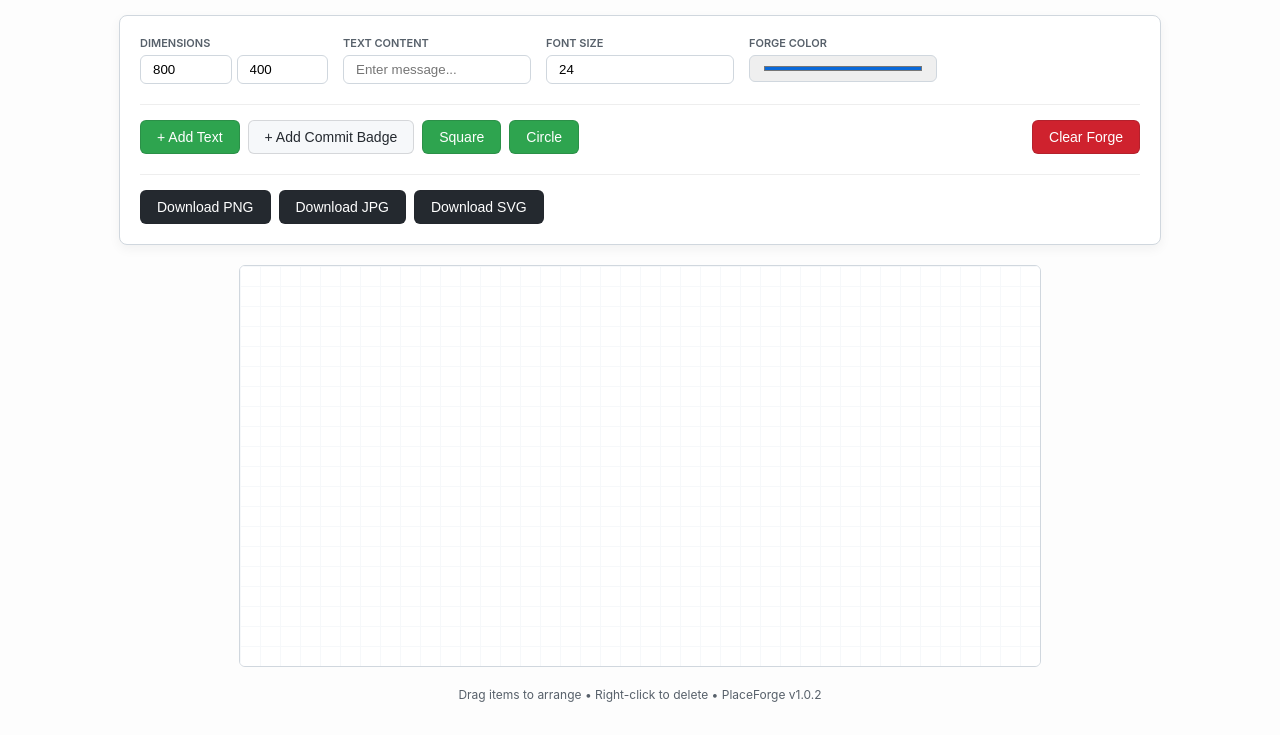
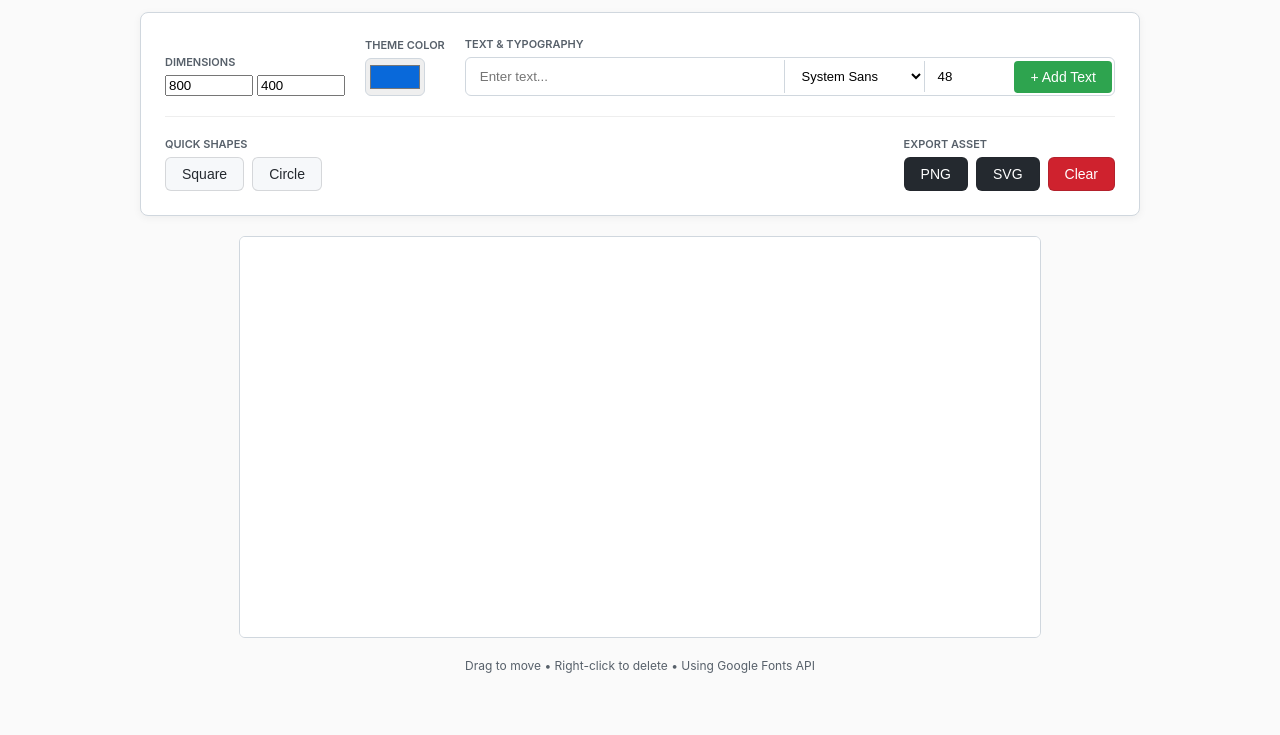
Before and after one commit to ducosdesign/PlaceForge, a plain HTML site: page index.html in a window 1280 px wide. Shown: the part 65-800 px from the top of the page. Drawn offline with Linux system fonts and the light colour scheme.

Commit message:
Update index.html
feat: implement PlaceForge v1.0.3 with Google Fonts and streamlined UI

```diff
--- a/index.html
+++ b/index.html
@@ -10,41 +10,45 @@
             --gh-border: #d0d7de;
             --pf-blue: #0969da;
             --pf-green: #2ea44f;
+            --pf-dark: #24292f;
         }
-        body { font-family: -apple-system, BlinkMacSystemFont, "Segoe UI", Helvetica, Arial, sans-serif; display: flex; flex-direction: column; align-items: center; background: #fdfdfd; margin: 0; padding: 20px; color: #24292f; }
+        body { font-family: -apple-system, BlinkMacSystemFont, "Segoe UI", Helvetica, Arial, sans-serif; display: flex; flex-direction: column; align-items: center; background: #fafafa; margin: 0; padding: 20px; color: var(--pf-dark); }
 
         .header { width: 100%; max-width: 1000px; margin-bottom: 20px; border-bottom: 1px solid var(--gh-border); padding-bottom: 10px; }
-        .header h1 { margin: 0; font-size: 24px; font-weight: 600; display: flex; align-items: center; gap: 10px; }
+        .header h1 { margin: 0; font-size: 22px; font-weight: 600; }
         .header h1 span { font-weight: 300; color: #57606a; }
 
-        .controls { background: white; padding: 20px; border-radius: 8px; border: 1px solid var(--gh-border); box-shadow: 0 4px 12px rgba(0,0,0,0.05); margin-bottom: 20px; display: grid; grid-template-columns: repeat(auto-fit, minmax(180px, 1fr)); gap: 15px; width: 100%; max-width: 1000px; }
+        .controls { background: white; padding: 24px; border-radius: 8px; border: 1px solid var(--gh-border); box-shadow: 0 2px 8px rgba(0,0,0,0.05); margin-bottom: 20px; width: 100%; max-width: 1000px; box-sizing: border-box; }
 
-        .canvas-container { position: relative; background: #fff; border: 1px solid var(--gh-border); overflow: auto; border-radius: 6px; box-shadow: inset 0 0 10px rgba(0,0,0,0.02); }
+        .row { display: flex; gap: 20px; margin-bottom: 20px; align-items: flex-end; flex-wrap: wrap; }
+        .group { display: flex; flex-direction: column; gap: 6px; }
 
-        /* Blueprint Grid Effect */
+        .text-action-group { display: flex; align-items: center; background: #fff; border: 1px solid var(--gh-border); border-radius: 6px; padding: 2px; flex-grow: 1; }
+        .text-action-group input, .text-action-group select { border: none; padding: 8px 12px; outline: none; background: transparent; }
+        .text-action-group input[type="text"] { flex-grow: 2; min-width: 150px; }
+        .text-action-group input[type="number"] { width: 60px; border-left: 1px solid var(--gh-border); }
+        .text-action-group select { width: 140px; border-left: 1px solid var(--gh-border); cursor: pointer; font-size: 13px; }
+        .text-action-group button { border-radius: 4px; border: none; margin-left: 5px; }
+
+        .canvas-container { position: relative; background: #fff; border: 1px solid var(--gh-border); overflow: auto; border-radius: 6px; }
         canvas {
             background: #ffffff;
             cursor: crosshair;
             display: block;
-            background-image: linear-gradient(var(--gh-gray) 1px, transparent 1px), linear-gradient(90deg, var(--gh-gray) 1px, transparent 1px);
+            background-image: radial-gradient(var(--gh-border) 0.5px, transparent 0.5px);
             background-size: 20px 20px;
         }
 
-        .btn-group { grid-column: 1 / -1; display: flex; gap: 8px; flex-wrap: wrap; border-top: 1px solid #eee; margin-top: 5px; padding-top: 15px; }
-
-        button { padding: 8px 16px; cursor: pointer; border: 1px solid rgba(27,31,36,0.15); border-radius: 6px; background: var(--pf-green); color: white; font-weight: 500; font-size: 14px; transition: 0.1s; }
-        button:hover { background: #2c974b; box-shadow: 0 2px 4px rgba(0,0,0,0.1); }
-        button.secondary { background: var(--gh-gray); color: #24292f; }
-        button.secondary:hover { background: #ebecf0; }
-        button.export { background: #24292f; }
-        button.export:hover { background: #000; }
+        button { padding: 8px 16px; cursor: pointer; border: 1px solid rgba(27,31,36,0.15); border-radius: 6px; background: var(--pf-green); color: white; font-weight: 500; font-size: 14px; }
+        button:hover { background: #2c974b; }
+        button.secondary { background: var(--gh-gray); color: var(--pf-dark); }
+        button.export { background: var(--pf-dark); }
         button.danger { background: #cf222e; }
 
-        label { font-size: 11px; font-weight: 600; color: #57606a; text-transform: uppercase; display: block; margin-bottom: 5px; }
-        input { width: 100%; padding: 6px 12px; border: 1px solid var(--gh-border); border-radius: 6px; box-sizing: border-box; outline: none; }
-        input:focus { border-color: var(--pf-blue); ring: 2px solid var(--pf-blue); }
+        label { font-size: 11px; font-weight: 600; color: #57606a; text-transform: uppercase; }
+        input[type="color"] { width: 60px; height: 38px; padding: 2px; border: 1px solid var(--gh-border); border-radius: 6px; }
 
-        .footer { margin-top: 20px; font-size: 12px; color: #57606a; text-align: center; }
+        .footer { margin-top: 20px; font-size: 12px; color: #57606a; }
     </style>
 </head>
 <body>
@@ -54,38 +58,54 @@
     </div>
 
     <div class="controls">
-        <div>
-            <label>Dimensions</label>
-            <div style="display: flex; gap: 5px;">
-                <input type="number" id="canvasW" value="800" onchange="resizeCanvas()">
-                <input type="number" id="canvasH" value="400" onchange="resizeCanvas()">
+        <div class="row">
+            <div class="group">
+                <label>Dimensions</label>
+                <div style="display: flex; gap: 4px;">
+                    <input type="number" id="canvasW" value="800" style="width: 80px;" onchange="resizeCanvas()">
+                    <input type="number" id="canvasH" value="400" style="width: 80px;" onchange="resizeCanvas()">
+                </div>
+            </div>
+            <div class="group">
+                <label>Theme Color</label>
+                <input type="color" id="colorPicker" value="#0969da">
+            </div>
+            <div class="group" style="flex-grow: 1;">
+                <label>Text & Typography</label>
+                <div class="text-action-group">
+                    <input type="text" id="textInput" placeholder="Enter text...">
+                    <select id="fontFamily" onchange="loadGoogleFont(this.value)">
+                        <option value="sans-serif">System Sans</option>
+                        <option value="Roboto">Roboto</option>
+                        <option value="Playfair Display">Playfair Display</option>
+                        <option value="Montserrat">Montserrat</option>
+                        <option value="Open Sans">Open Sans</option>
+                        <option value="Bebas Neue">Bebas Neue</option>
+                        <option value="Pacifico">Pacifico</option>
+                        <option value="Courier Prime">Courier Prime</option>
+                    </select>
+                    <input type="number" id="fontSize" value="48" title="Font Size">
+                    <button onclick="addText()">+ Add Text</button>
+                </div>
             </div>
         </div>
-        <div>
-            <label>Text Content</label>
-            <input type="text" id="textInput" placeholder="Enter message...">
-        </div>
-        <div>
-            <label>Font Size</label>
-            <input type="number" id="fontSize" value="24">
-        </div>
-        <div>
-            <label>Forge Color</label>
-            <input type="color" id="colorPicker" value="#0969da">
-        </div>
 
-        <div class="btn-group">
-            <button onclick="addText()">+ Add Text</button>
-            <button class="secondary" onclick="addCommitLabel()">+ Add Commit Badge</button>
-            <button onclick="addShape('rect')">Square</button>
-            <button onclick="addShape('circle')">Circle</button>
-            <button class="danger" style="margin-left: auto;" onclick="clearCanvas()">Clear Forge</button>
-        </div>
-
-        <div class="btn-group">
-            <button class="export" onclick="exportImage('png')">Download PNG</button>
-            <button class="export" onclick="exportImage('jpeg')">Download JPG</button>
-            <button class="export" onclick="exportSVG()">Download SVG</button>
+        <div class="row" style="margin-bottom: 0; border-top: 1px solid #eee; padding-top: 20px;">
+            <div class="group">
+                <label>Quick Shapes</label>
+                <div style="display: flex; gap: 8px;">
+                    <button class="secondary" onclick="addShape('rect')">Square</button>
+                    <button class="secondary" onclick="addShape('circle')">Circle</button>
+                </div>
+            </div>
+            <div class="group" style="margin-left: auto;">
+                <label>Export Asset</label>
+                <div style="display: flex; gap: 8px;">
+                    <button class="export" onclick="exportImage('png')">PNG</button>
+                    <button class="export" onclick="exportSVG()">SVG</button>
+                    <button class="danger" onclick="clearCanvas()">Clear</button>
+                </div>
+            </div>
         </div>
     </div>
 
@@ -94,14 +114,10 @@
     </div>
 
     <div class="footer">
-        Drag items to arrange • Right-click to delete • PlaceForge v1.0.2
+        Drag to move • Right-click to delete • Using Google Fonts API
     </div>
 
 <script>
-    /**
-     * @project PlaceForge
-     * @commit 7f2a91 | Added grid-snap preview and branding
-     */
     const canvas = document.getElementById('mainCanvas');
     const ctx = canvas.getContext('2d');
     let elements = [];
@@ -109,33 +125,38 @@
     let isDragging = false;
     let offsetX, offsetY;
 
+    // Load Google Font dynamically
+    function loadGoogleFont(font) {
+        if (font === 'sans-serif') return;
+        const link = document.createElement('link');
+        link.rel = 'stylesheet';
+        link.href = `https://fonts.googleapis.com/css2?family=${font.replace(/ /g, '+')}&display=swap`;
+        document.head.appendChild(link);
+
+        // Redraw when loaded to reflect changes on existing elements
+        document.fonts.load(`10pt "${font}"`).then(() => draw());
+    }
+
     function resizeCanvas() {
         canvas.width = document.getElementById('canvasW').value;
         canvas.height = document.getElementById('canvasH').value;
         draw();
     }
 
-    function addText() {
+    async function addText() {
+        const font = document.getElementById('fontFamily').value;
+        const size = parseInt(document.getElementById('fontSize').value);
+
+        // Wait for font readiness before adding
+        await document.fonts.load(`${size}px "${font}"`);
+
         elements.push({
             type: 'text',
-            content: document.getElementById('textInput').value || "Placeholder Text",
-            x: 50, y: 100,
+            content: document.getElementById('textInput').value || "PlaceForge",
+            x: 50, y: 150,
             color: document.getElementById('colorPicker').value,
-            fontSize: parseInt(document.getElementById('fontSize').value)
-        });
-        draw();
-    }
-
-    function addCommitLabel() {
-        elements.push({
-            type: 'commit',
-            content: document.getElementById('textInput').value || "feat: update",
-            x: 50, y: 50,
-            w: 0,
-            h: 30,
-            color: '#ddf4ff',
-            textColor: '#0969da',
-            fontSize: 13
+            fontSize: size,
+            fontFamily: font
         });
         draw();
     }
@@ -144,8 +165,8 @@
         elements.push({
             type: shapeType,
             x: 100, y: 100,
-            w: 150, h: 100,
-            r: 50,
+            w: 200, h: 120,
+            r: 60,
             color: document.getElementById('colorPicker').value
         });
         draw();
@@ -156,7 +177,7 @@
         elements.forEach(el => {
             ctx.fillStyle = el.color;
             if (el.type === 'text') {
-                ctx.font = `${el.fontSize}px -apple-system, BlinkMacSystemFont, "Segoe UI", sans-serif`;
+                ctx.font = `${el.fontSize}px "${el.fontFamily}"`;
                 el.w = ctx.measureText(el.content).width;
                 el.h = el.fontSize;
                 ctx.fillText(el.content, el.x, el.y);
@@ -166,18 +187,6 @@
                 ctx.beginPath();
                 ctx.arc(el.x, el.y, el.r, 0, Math.PI * 2);
                 ctx.fill();
-            } else if (el.type === 'commit') {
-                ctx.font = `bold ${el.fontSize}px monospace`;
-                const tw = ctx.measureText(el.content).width;
-                el.w = tw + 24;
-                ctx.fillStyle = el.color;
-                ctx.beginPath();
-                ctx.roundRect(el.x, el.y, el.w, el.h, 6);
-                ctx.fill();
-                ctx.strokeStyle = '#0969da33';
-                ctx.stroke();
-                ctx.fillStyle = el.textColor;
-                ctx.fillText(el.content, el.x + 12, el.y + 20);
             }
         });
     }
@@ -191,7 +200,7 @@
             let hit = false;
             if (el.type === 'text') {
                 if (mx >= el.x && mx <= el.x + el.w && my >= el.y - el.h && my <= el.y) hit = true;
-            } else if (el.type === 'rect' || el.type === 'commit') {
+            } else if (el.type === 'rect') {
                 if (mx >= el.x && mx <= el.x + el.w && my >= el.y && my <= el.y + el.h) hit = true;
             } else if (el.type === 'circle') {
                 if (Math.sqrt((mx - el.x)**2 + (my - el.y)**2) < el.r) hit = true;
@@ -234,19 +243,28 @@
 
     function exportImage(format) {
         const link = document.createElement('a');
-        link.download = `placeforge-export.${format}`;
+        link.download = `placeforge-${Date.now()}.${format}`;
         link.href = canvas.toDataURL(`image/${format}`);
         link.click();
     }
 
     function exportSVG() {
         let items = elements.map(el => {
-            if (el.type === 'text') return `<text x="${el.x}" y="${el.y}" font-family="sans-serif" font-size="${el.fontSize}" fill="${el.color}">${el.content}</text>`;
+            if (el.type === 'text') {
+                return `<text x="${el.x}" y="${el.y}" font-family="'${el.fontFamily}'" font-size="${el.fontSize}" fill="${el.color}">${el.content}</text>`;
+            }
             if (el.type === 'rect') return `<rect x="${el.x}" y="${el.y}" width="${el.w}" height="${el.h}" fill="${el.color}" />`;
             if (el.type === 'circle') return `<circle cx="${el.x}" cy="${el.y}" r="${el.r}" fill="${el.color}" />`;
-            if (el.type === 'commit') return `<g><rect x="${el.x}" y="${el.y}" width="${el.w}" height="${el.h}" rx="6" fill="${el.color}" /><text x="${el.x+12}" y="${el.y+20}" font-family="monospace" font-size="${el.fontSize}" font-weight="bold" fill="${el.textColor}">${el.content}</text></g>`;
         }).join('\n');
-        const data = `<svg xmlns="http://www.w3.org/2000/svg" width="${canvas.width}" height="${canvas.height}">${items}</svg>`;
+
+        // Include font styles in SVG so it looks right when opened elsewhere
+        const fontsUsed = [...new Set(elements.filter(e => e.type === 'text').map(e => e.fontFamily))];
+        const fontImports = fontsUsed.map(f => `@import url('https://fonts.googleapis.com/css2?family=${f.replace(/ /g, '+')}&display=swap');`).join('\n');
+
+        const data = `<svg xmlns="http://www.w3.org/2000/svg" width="${canvas.width}" height="${canvas.height}">
+            <style>${fontImports} text { white-space: pre; }</style>
+            ${items}
+        </svg>`;
         const blob = new Blob([data], {type: 'image/svg+xml;charset=utf-8'});
         const link = document.createElement('a');
         link.download = 'placeforge-export.svg';
```
